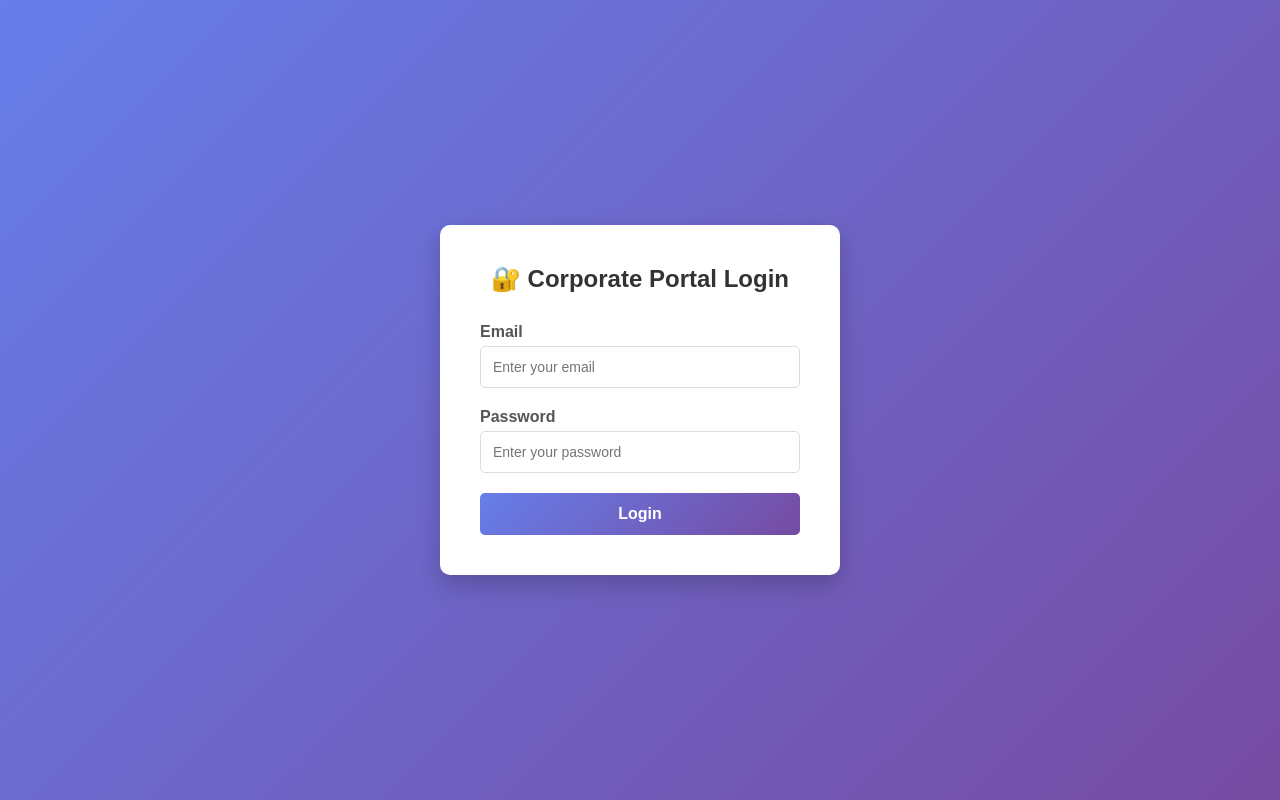
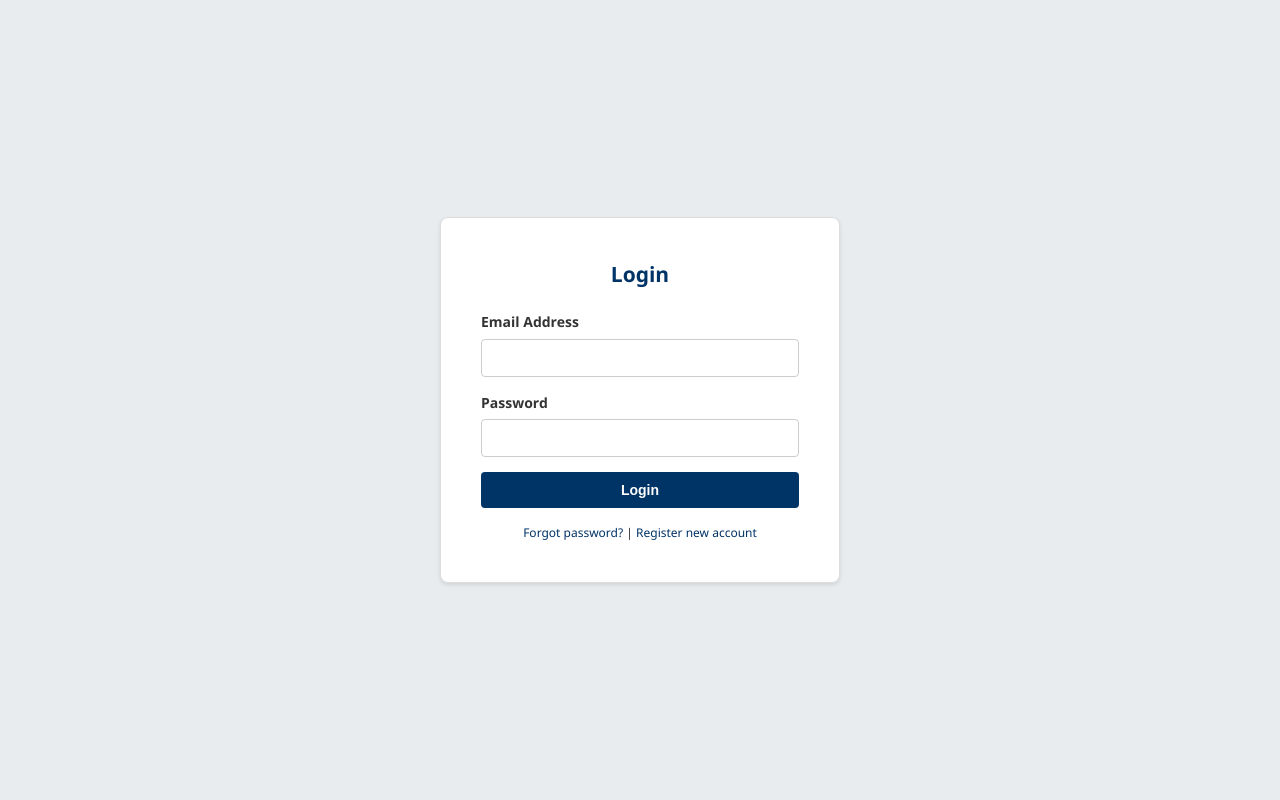
Before and after one commit to madhurgrover-cs/ai-honepot, a FastAPI app: page / in a window 1280 px wide. Run offline with FastAPI, Linux system fonts and the light colour scheme.

Commit message:
Revert to original working portal from commit 424a072

```diff
--- a/templates/auth.html
+++ b/templates/auth.html
@@ -4,95 +4,44 @@
 <head>
     <meta charset="UTF-8">
     <meta name="viewport" content="width=device-width, initial-scale=1.0">
-    <title>Login - Corporate Portal</title>
-    <style>
-        * {
-            margin: 0;
-            padding: 0;
-            box-sizing: border-box;
-        }
-
-        body {
-            font-family: Arial, sans-serif;
-            background: linear-gradient(135deg, #667eea 0%, #764ba2 100%);
-            min-height: 100vh;
-            display: flex;
-            align-items: center;
-            justify-content: center;
-        }
-
-        .login-container {
-            background: white;
-            padding: 40px;
-            border-radius: 10px;
-            box-shadow: 0 10px 25px rgba(0, 0, 0, 0.2);
-            width: 100%;
-            max-width: 400px;
-        }
-
-        h2 {
-            text-align: center;
-            color: #333;
-            margin-bottom: 30px;
-        }
-
-        .form-group {
-            margin-bottom: 20px;
-        }
-
-        label {
-            display: block;
-            margin-bottom: 5px;
-            color: #555;
-            font-weight: bold;
-        }
-
-        input {
-            width: 100%;
-            padding: 12px;
-            border: 1px solid #ddd;
-            border-radius: 5px;
-            font-size: 14px;
-        }
-
-        input:focus {
-            outline: none;
-            border-color: #667eea;
-        }
-
-        button {
-            width: 100%;
-            padding: 12px;
-            background: linear-gradient(135deg, #667eea 0%, #764ba2 100%);
-            color: white;
-            border: none;
-            border-radius: 5px;
-            font-size: 16px;
-            font-weight: bold;
-            cursor: pointer;
-            transition: transform 0.2s;
-        }
-
-        button:hover {
-            transform: translateY(-2px);
-        }
-    </style>
+    <title>{{ title }} - Corporate Portal</title>
+    <link rel="stylesheet" href="/static/css/portal.css">
 </head>
 
 <body>
-    <div class="login-container">
-        <h2>🔐 Corporate Portal Login</h2>
-        <form action="/search" method="get">
-            <div class="form-group">
-                <label for="email">Email</label>
-                <input type="text" id="email" name="q" placeholder="Enter your email">
+    <div class="auth-container">
+        <div class="auth-card">
+            <h2>{{ title }}</h2>
+            <form action="/dashboard" method="get">
+                <div class="form-group">
+                    <label for="email">Email Address</label>
+                    <input type="email" id="email" class="form-control" required>
+                </div>
+                <div class="form-group">
+                    <label for="password">Password</label>
+                    <input type="password" id="password" class="form-control" required>
+                </div>
+
+                {% if is_register %}
+                <div class="form-group">
+                    <label for="confirm_password">Confirm Password</label>
+                    <input type="password" id="confirm_password" class="form-control" required>
+                </div>
+                {% endif %}
+
+                <button type="submit" class="btn-primary">
+                    {% if is_register %}Register Account{% else %}Login{% endif %}
+                </button>
+            </form>
+
+            <div class="auth-footer">
+                {% if is_register %}
+                Already have an account? <a href="/login">Login here</a>
+                {% else %}
+                <a href="#">Forgot password?</a> | <a href="/register">Register new account</a>
+                {% endif %}
             </div>
-            <div class="form-group">
-                <label for="password">Password</label>
-                <input type="password" id="password" name="password" placeholder="Enter your password">
-            </div>
-            <button type="submit">Login</button>
-        </form>
+        </div>
     </div>
 </body>
 
```
